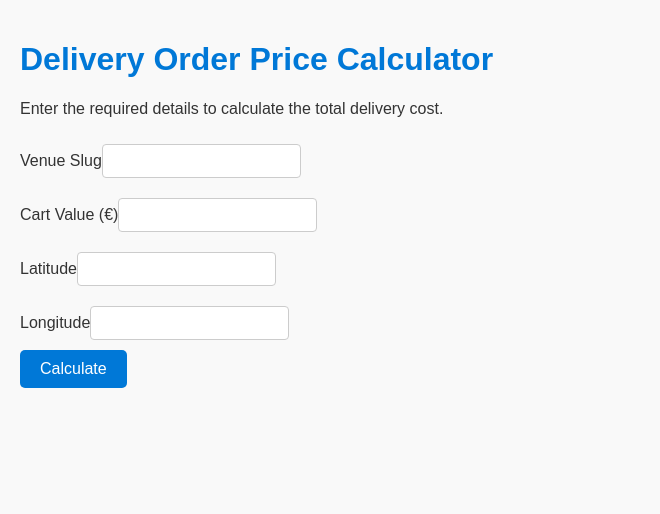
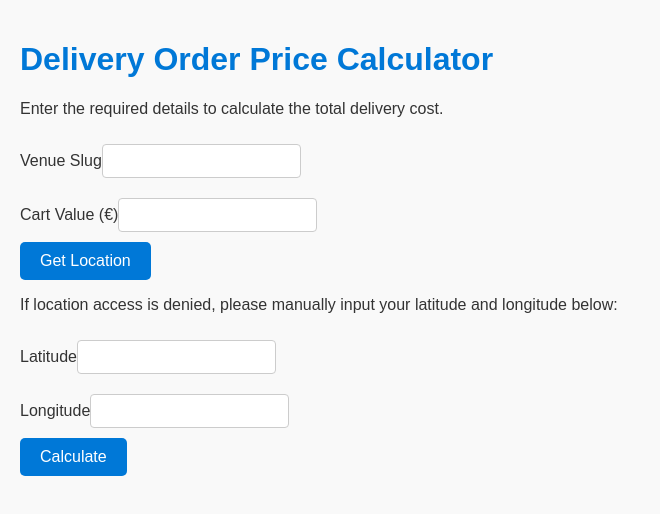
Before and after one commit to gloofys/wolt, a React (Vite) app: page / in a window 1280 px wide. Shown: the top 514 px of the page, without its empty margins (0-660 px from the left). Built offline with nearby package versions, Linux system fonts and the light colour scheme.

Commit message:
LocationButton changes

```diff
--- a/src/components/DeliveryCalculator.tsx
+++ b/src/components/DeliveryCalculator.tsx
@@ -1,6 +1,7 @@
 import React, { useState,useEffect } from 'react';
 import InputField from './InputField';
 import PriceBreakdown from './PriceBreakdown';
+import GetLocationButton from './GetLocationButton';
 import { fetchStaticData, fetchDynamicData } from '../utilities/api';
 import { calculateSurcharge, calculateDeliveryFee, calculateTotalPrice, calculateHaversineDistance } from '../utilities/calculations';
 
@@ -9,6 +10,7 @@ const DeliveryCalculator: React.FC = () => {
     const [cartValue, setCartValue] = useState<string | number>('');
     const [latitude, setLatitude] = useState<string | number>('');
     const [longitude, setLongitude] = useState<string | number>('');
+    const [locationError, setLocationError] = useState('');
     const [results, setResults] = useState<{
         cartValue: number;
         smallOrderSurcharge: number;
@@ -54,7 +56,9 @@ const DeliveryCalculator: React.FC = () => {
             );
 
             if (deliveryFee === null) {
-                setError('Delivery is not possible for the given distance.');
+                setError(
+                    `The delivery distance (${Math.round(deliveryDistance)} meters) is too far for this venue. Please try a closer venue.`
+                );
                 setResults(null);
                 return;
             }
@@ -90,24 +94,38 @@ const DeliveryCalculator: React.FC = () => {
             />
             <InputField label="Cart Value (€)"
                         value={cartValue}
-                        onChange={(value) => setCartValue(value)}
+                        onChange={(value) => setCartValue(Number(value))}
                         type="number"
                         testId="cartValue"
             />
+
+            {/* Get Location Button */}
+            <GetLocationButton setLatitude={setLatitude}
+                               setLongitude={setLongitude}
+                               setLocationError={setLocationError}
+            />
+            {locationError && <p style={{ color: 'red' }}>{locationError}</p>}
+
+            {/* Fallback for Manual Latitude and Longitude */}
+            <p>If location access is denied, please manually input your latitude and longitude below:</p>
             <InputField label="Latitude"
                         value={latitude}
-                        onChange={(value) => setLatitude(value)}
+                        onChange={setLatitude}
                         testId="userLatitude"
             />
             <InputField label="Longitude"
                         value={longitude}
-                        onChange={(value) => setLongitude(value)}
-                        testId="userLongitude"
-            />
-            <button onClick={handleCalculate} data-test-id="calculate">Calculate</button>
+                        onChange={setLongitude}
+                        testId="userLongitude" />
 
+            {/* Calculate Button */}
+            <button onClick={handleCalculate}
+                    data-test-id="calculate">Calculate</button>
+
+            {/* Error Message */}
             {error && <p style={{ color: 'red' }}>{error}</p>}
 
+            {/* Results Display */}
             {results && results.deliveryFee !== null && (
                 <PriceBreakdown
                     cartValue={results.cartValue}
--- /dev/null
+++ b/src/components/GetLocationButton.tsx
@@ -0,0 +1,62 @@
+import React, { useState } from 'react';
+
+interface GetLocationButtonProps {
+    setLatitude: (latitude: string) => void;
+    setLongitude: (longitude: string) => void;
+    setLocationError: (error: string) => void; // New prop for error handling
+}
+
+const GetLocationButton: React.FC<GetLocationButtonProps> = ({ setLatitude, setLongitude, setLocationError }) => {
+    const [isLoading, setIsLoading] = useState(false);
+
+    const getLocation = () => {
+        if (!navigator.geolocation) {
+            setLocationError('Geolocation is not supported by your browser.');
+            return;
+        }
+
+        setIsLoading(true);
+        navigator.geolocation.getCurrentPosition(
+            (position) => {
+                const { latitude, longitude } = position.coords;
+                setLatitude(latitude.toString());
+                setLongitude(longitude.toString());
+                setLocationError(''); // Clear previous errors
+                setIsLoading(false);
+                console.log('User location retrieved:', { latitude, longitude });
+            },
+            (error) => {
+                setIsLoading(false);
+                console.error('Error retrieving location:', error);
+                switch (error.code) {
+                    case error.PERMISSION_DENIED:
+                        setLocationError(
+                            'Permission denied. Please enable location access in your browser or system settings. Alternatively, you can manually enter your latitude and longitude in the provided fields.'
+                        );
+                        break;
+                    case error.POSITION_UNAVAILABLE:
+                        setLocationError('Position unavailable. Please try again later.');
+                        break;
+                    case error.TIMEOUT:
+                        setLocationError('Location request timed out. Please try again.');
+                        break;
+                    default:
+                        setLocationError('An unknown error occurred while retrieving your location.');
+                }
+            }
+        );
+    };
+
+    return (
+        <button onClick={getLocation}
+                data-test-id="getLocation"
+                disabled={isLoading}
+                aria-busy={isLoading}
+                aria-disabled={!isLoading}>
+
+            {isLoading ? 'Getting Location...' : 'Get Location'}
+        </button>
+    );
+};
+
+export default GetLocationButton;
```
